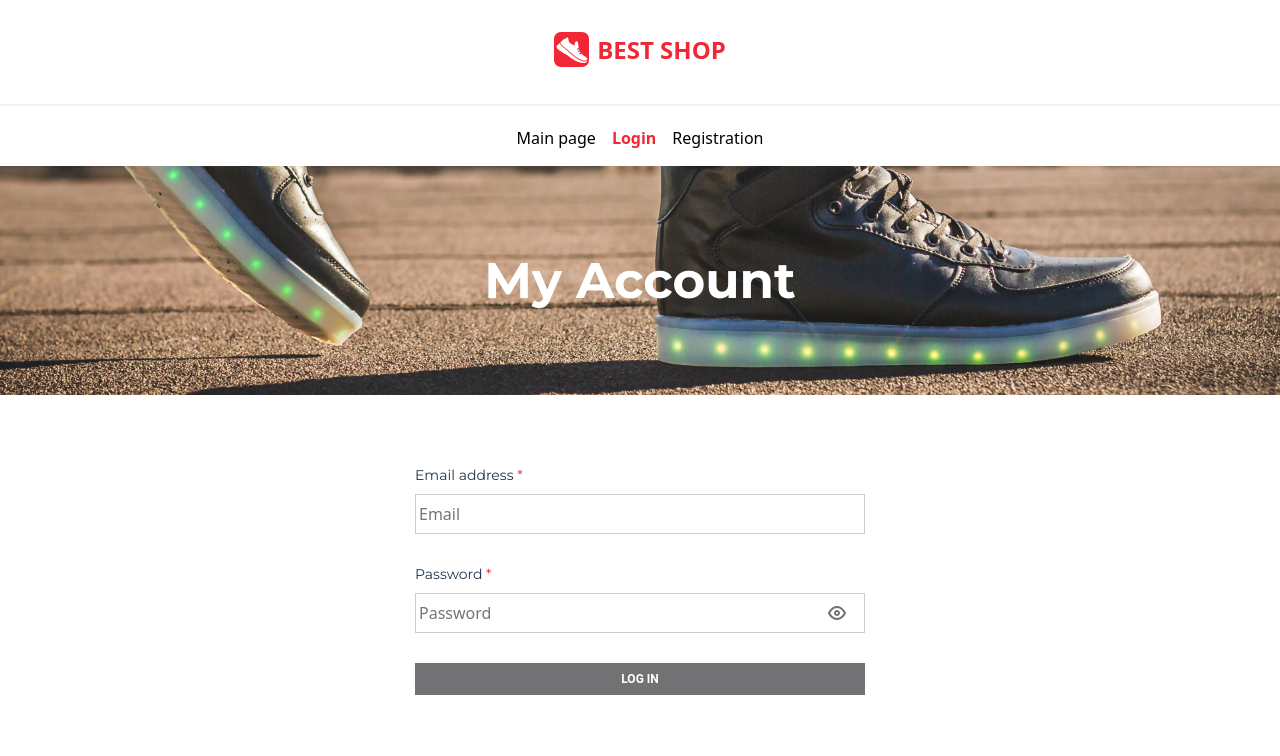
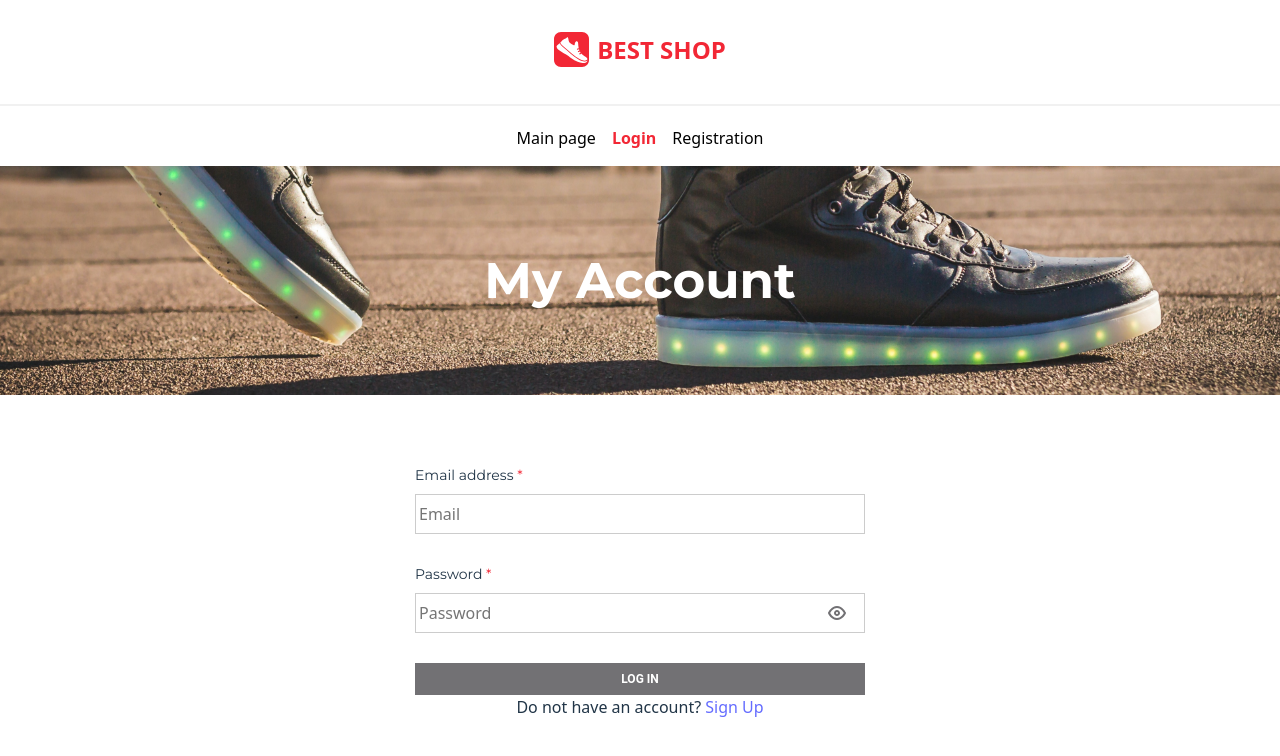
Before and after one commit to ustinix/eCommerce-Application, a Vue app: page /login in a window 1280 px wide. Shown: the top 756 px of the page. Built offline with nearby package versions, Linux system fonts and the light colour scheme; what @commercetools/platform-sdk, @commercetools/sdk-client-v2, @commercetools/sdk-middleware-auth would draw is missing.

Commit message:
fix: fix test for email input

```diff
--- a/src/pages/loginPage/login-page.vue
+++ b/src/pages/loginPage/login-page.vue
@@ -53,6 +53,7 @@ function isButtonDisabled(): boolean {
     <button type="submit" @click="login" class="form_button" :disabled="!isButtonDisabled()">
       LOG IN
     </button>
+    <p>Do not have an account? <RouterLink to="/register">Sign Up</RouterLink></p>
     <p v-if="authStore.errorAuth" class="server_error">{{ authStore.errorAuth }}</p>
   </form>
 </template>
```
Also changed, not shown: 1 other file (tests, documents, lock files or other folders).
